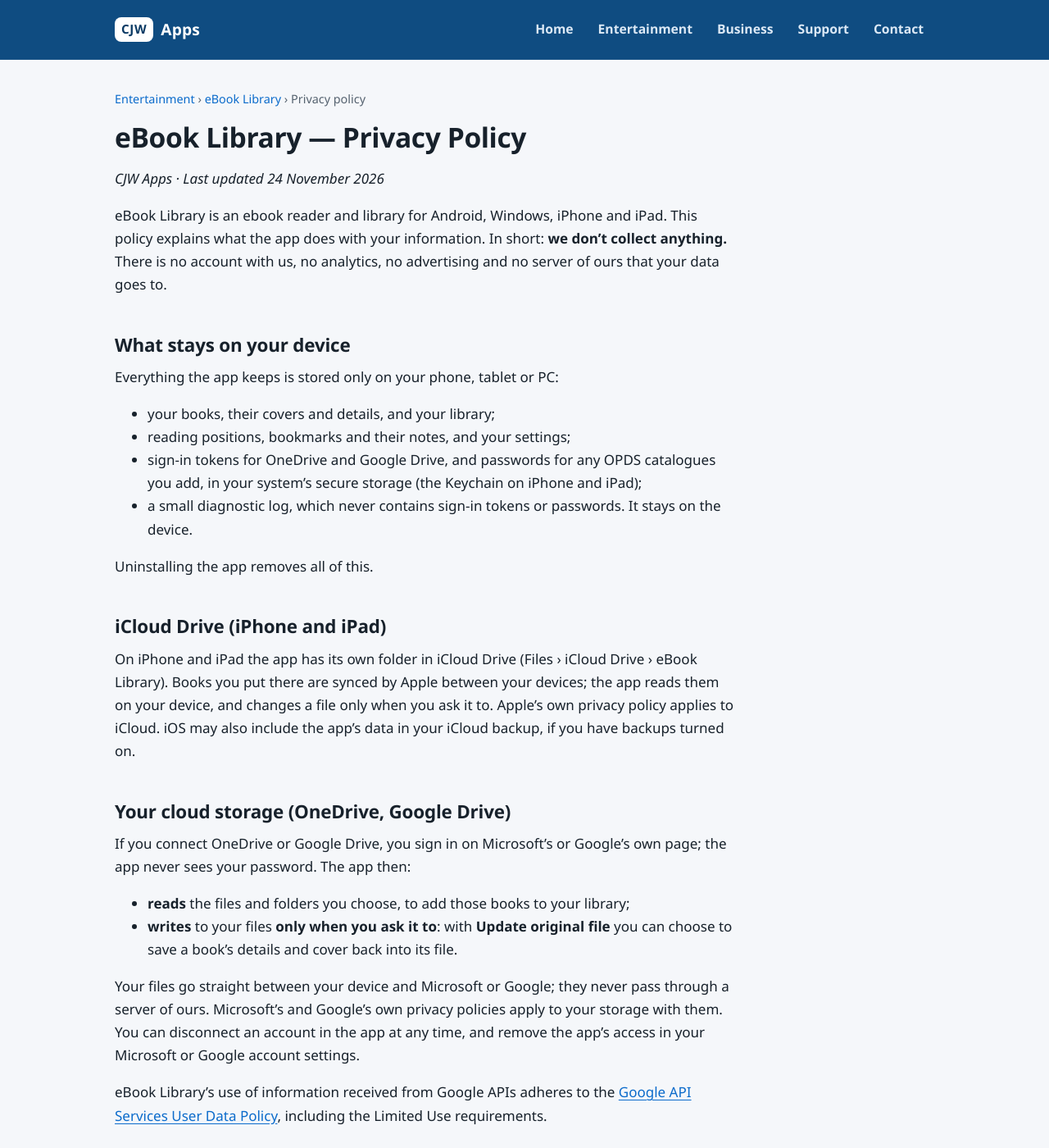
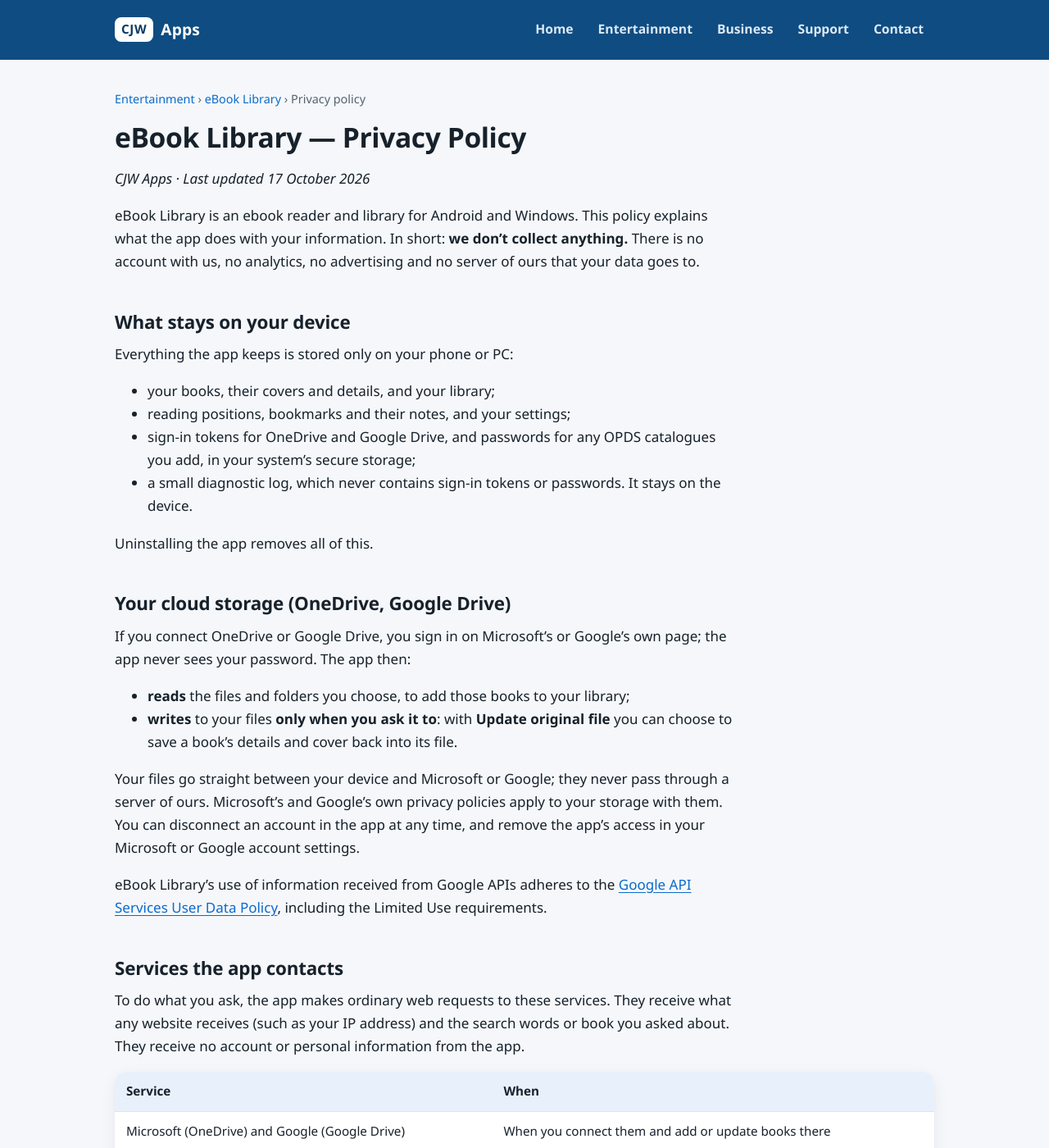
Before and after one commit to cjw-code71/cjw-apps, a Jekyll site: the page built from ebook-library/privacy.md, in a window 1280 px wide and 1400 px high. Shown: the whole window at 82% size. Built offline with Jekyll 4.4.1, drawn with Linux system fonts in a browser that asks for light colours; some of the changed text lies outside the part shown.

Commit message:
iPhone: eBook Library is a private TestFlight build only, so it is not mentioned for the App Store (its pages back as on main; no App Store badge)
Co-Authored-By: Claude Opus 5.5 <noreply@anthropic.com>
Claude-Session: https://claude.ai/code/session_018sxEz2Nma7rBUjrM2EbSoD

```diff
--- a/ebook-library/privacy.md
+++ b/ebook-library/privacy.md
@@ -6,34 +6,25 @@ title: eBook Library — Privacy Policy
 
 # eBook Library — Privacy Policy
 
-*CJW Apps · Last updated 24 November 2026*
+*CJW Apps · Last updated 17 October 2026*
 
-eBook Library is an ebook reader and library for Android, Windows, iPhone and iPad.
+eBook Library is an ebook reader and library for Android and Windows.
 This policy explains what the app does with your information. In short:
 **we don't collect anything.** There is no account with us, no analytics,
 no advertising and no server of ours that your data goes to.
 
 ## What stays on your device
 
-Everything the app keeps is stored only on your phone, tablet or PC:
+Everything the app keeps is stored only on your phone or PC:
 
 - your books, their covers and details, and your library;
 - reading positions, bookmarks and their notes, and your settings;
 - sign-in tokens for OneDrive and Google Drive, and passwords for any OPDS
-  catalogues you add, in your system's secure storage (the Keychain on iPhone and iPad);
+  catalogues you add, in your system's secure storage;
 - a small diagnostic log, which never contains sign-in tokens or
   passwords. It stays on the device.
 
 Uninstalling the app removes all of this.
-
-## iCloud Drive (iPhone and iPad)
-
-On iPhone and iPad the app has its own folder in iCloud Drive (Files ›
-iCloud Drive › eBook Library). Books you put there are synced by Apple between
-your devices; the app reads them on your device, and changes a file only
-when you ask it to. Apple's own privacy
-policy applies to iCloud. iOS may also include the app's data in your
-iCloud backup, if you have backups turned on.
 
 ## Your cloud storage (OneDrive, Google Drive)
 
@@ -78,10 +69,6 @@ eBook Library Pro is a one-off purchase made through Google Play or the
 Microsoft Store. The store handles the payment; we never see your payment
 details. The app only learns whether Pro is unlocked.
 
-On iPhone and iPad, eBook Library is a one-off purchase from the App Store with
-everything included, and has no in-app purchases. Apple handles the
-payment; we never see your payment details.
-
 ## Children
 
 The app is not directed at children and collects no information from
```
Also changed, not shown: ebook-library/index.md (+1 -4 lines), entertainment/index.md (+1 -2 lines).
